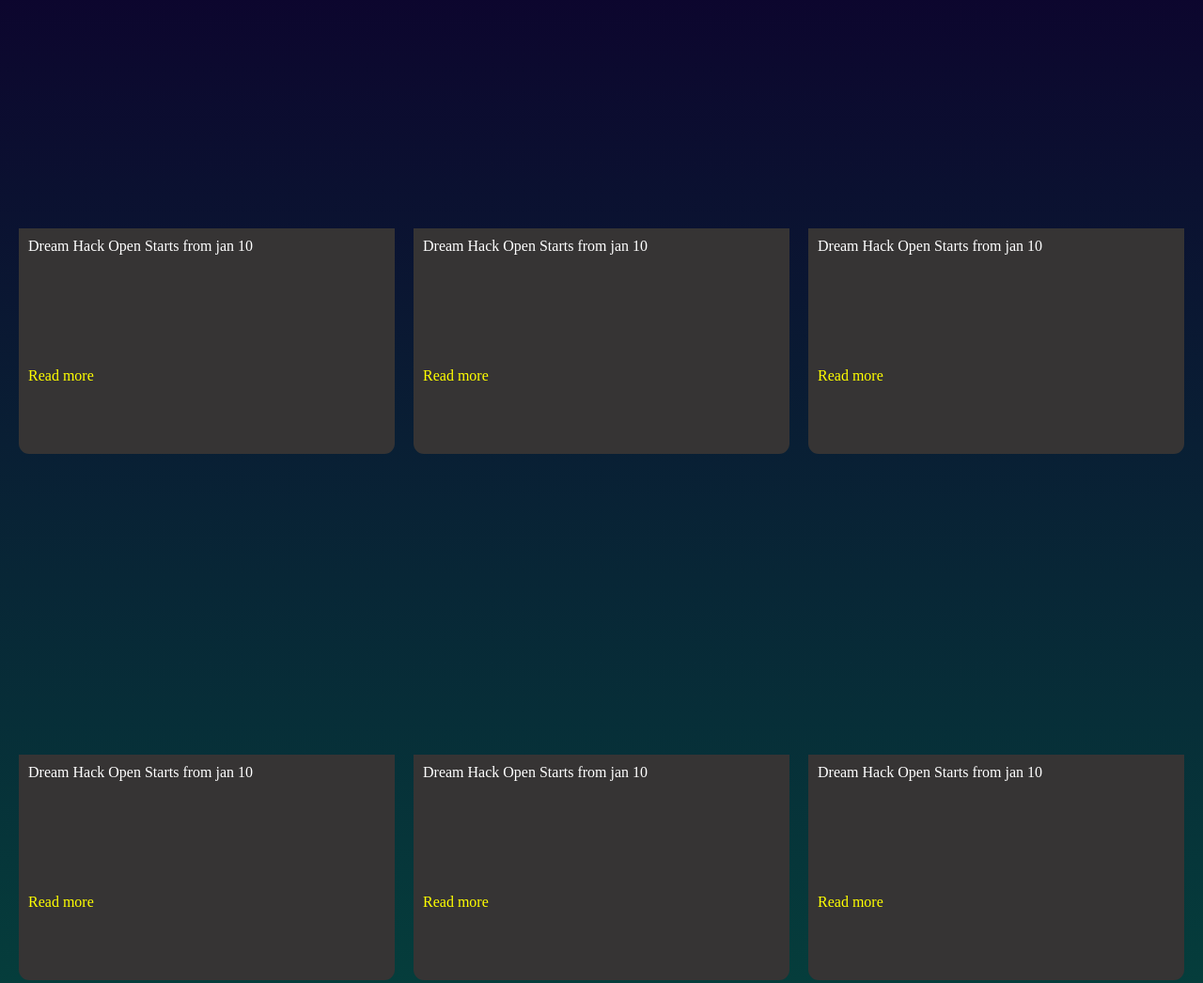
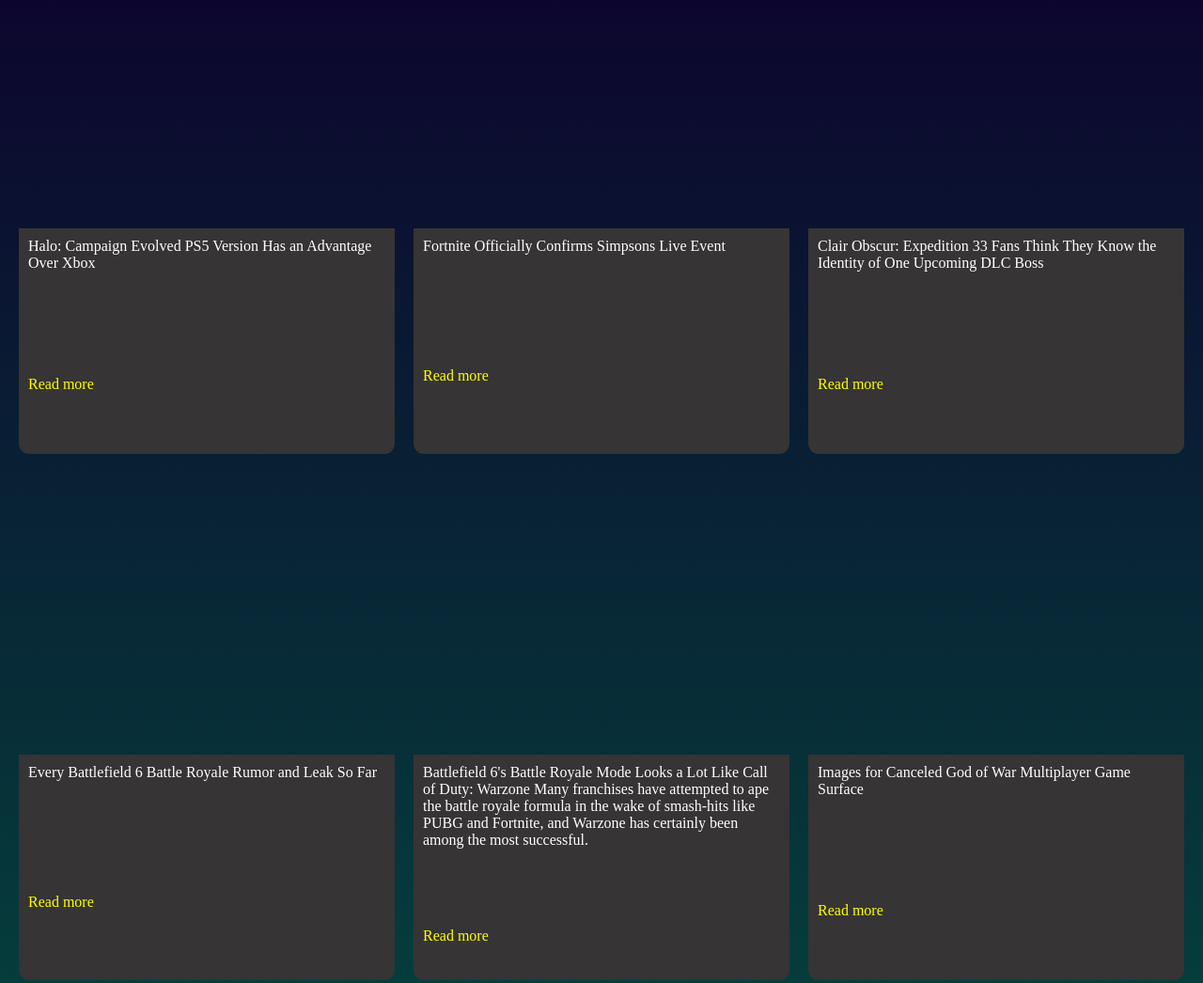
Before and after one commit to Mednsn/ARENA-Connecte, a plain HTML site: page news.html in a window 1280 px wide. Shown: the part 673-1719 px from the top of the page at 94% size. Drawn offline with nearby package versions, Linux system fonts and the light colour scheme.

Commit message:
la page actualités

```diff
--- a/news.html
+++ b/news.html
@@ -68,52 +68,49 @@
         <div class="news-lines">
             <div class="news-line">
                 <div class="news-card">
-                    <div class="news-image"></div>
+                    <div class="news-image news-image1"></div>
                     <div class="new-description">
-                        <div>Dream Hack Open Starts from
-                            jan 10</div>
+                        <div>Halo: Campaign Evolved PS5 Version Has an Advantage Over Xbox</div>
                         <a href="news-detail.html" class="read-mor">Read more</a>
                     </div>
                 </div>
                 <div class="news-card">
-                    <div class="news-image"></div>
+                    <div class="news-image news-image2"></div>
                     <div class="new-description">
-                        <div>Dream Hack Open Starts from
-                            jan 10</div>
+                        <div>Fortnite Officially Confirms Simpsons Live Event</div>
                         <div class="read-mor">Read more</div>
                     </div>
                 </div>
                 <div class="news-card">
-                    <div class="news-image"></div>
+                    <div class="news-image news-image3"></div>
                     <div class="new-description">
-                        <div>Dream Hack Open Starts from
-                            jan 10</div>
+                        <div>Clair Obscur: Expedition 33 Fans Think They Know the Identity of One Upcoming DLC Boss
+                        </div>
                         <div class="read-mor">Read more</div>
                     </div>
                 </div>
             </div>
             <div class="news-line">
                 <div class="news-card">
-                    <div class="news-image"></div>
+                    <div class="news-image news-image4"></div>
                     <div class="new-description">
-                        <div>Dream Hack Open Starts from
-                            jan 10</div>
+                        <div>Every Battlefield 6 Battle Royale Rumor and Leak So Far</div>
                         <div class="read-mor">Read more</div>
                     </div>
                 </div>
                 <div class="news-card">
-                    <div class="news-image"></div>
+                    <div class="news-image news-image5"></div>
                     <div class="new-description">
-                        <div>Dream Hack Open Starts from
-                            jan 10</div>
+                        <div>Battlefield 6's Battle Royale Mode Looks a Lot Like Call of Duty: Warzone
+                            Many franchises have attempted to ape the battle royale formula in the wake of smash-hits
+                            like PUBG and Fortnite, and Warzone has certainly been among the most successful.</div>
                         <div class="read-mor">Read more</div>
                     </div>
                 </div>
                 <div class="news-card">
-                    <div class="news-image"></div>
+                    <div class="news-image news-image6"></div>
                     <div class="new-description">
-                        <div>Dream Hack Open Starts from
-                            jan 10</div>
+                        <div>Images for Canceled God of War Multiplayer Game Surface</div>
                         <div class="read-mor">Read more</div>
                     </div>
                 </div>
```
